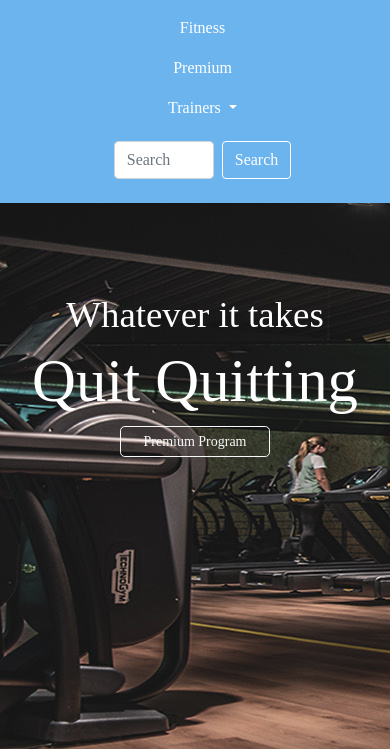
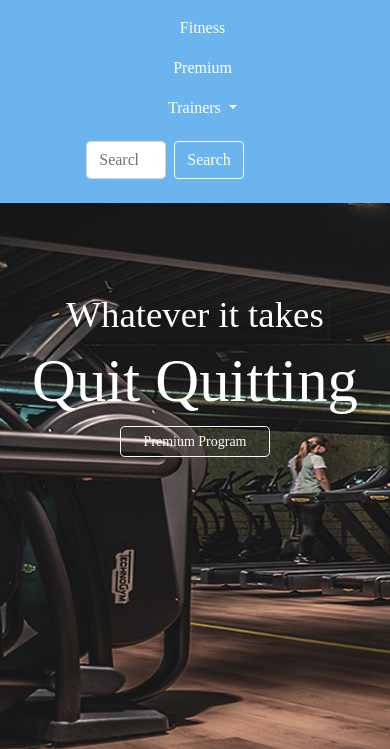
Before and after one commit to MarinAmidzic/FitnessPHP, a PHP site: page / in a window 390 px wide, after a click that opens the changed part. Shown: the part 48-797 px from the top of the page. Run offline with PHP 8.4, Linux system fonts and the light colour scheme; the visitor is signed in with stand-in values (Sample User, id 1); some libraries are stand-ins or nearby versions; some web fonts are replaced.

Commit message:
Nadoknada responsive jer sam zaboravio na autorizaciju

```diff
--- a/app/view/predlozak/izbornik.phtml
+++ b/app/view/predlozak/izbornik.phtml
@@ -29,7 +29,7 @@
                 <a class="nav-link active" id="xy" aria-current="page" href="<?=App::config('url')?>index/klijenti">Clients</a>
               </li>
               <li class="nav-item">
-                <a class="nav-link active" id="xy" aria-current="page" href="<?=App::config('url')?>index/kontakt">Contact us</a>
+                <a class="nav-link active" id="xy" aria-current="page" href="<?=App::config('url')?>index/kontakt">Contact</a>
               </li>
 
             </ul>
@@ -43,7 +43,7 @@
               <div id="dashboarddiv">
 
               <?php if(isset($_SESSION['autoriziran'])): ?>
-        <li class="nav-item"><a class="nav-link active" href="<?=App::config('url')?>nadzornaploca/index"><?=$_SESSION['autoriziran']->Ime?> <?=$_SESSION['autoriziran']->Prezime?></a></li>
+        <li id="imeli" class="nav-item"><a class="nav-link active" href="<?=App::config('url')?>nadzornaploca/index"><?=$_SESSION['autoriziran']->Ime?> <?=$_SESSION['autoriziran']->Prezime?></a></li>
         <?php endif;?>
 
                 </div>
--- a/public/css/responsive.css
+++ b/public/css/responsive.css
@@ -10,7 +10,14 @@
 @media only screen and (max-width:1024px)
 {
         .schform{
-            width:100px;
+            width:80px;
+            margin-left:0;
+        }
+        #searchform{
+            margin-left:-75px;
+        }
+        #imeli{
+            margin-left:-15px;
         }
 
 
```
